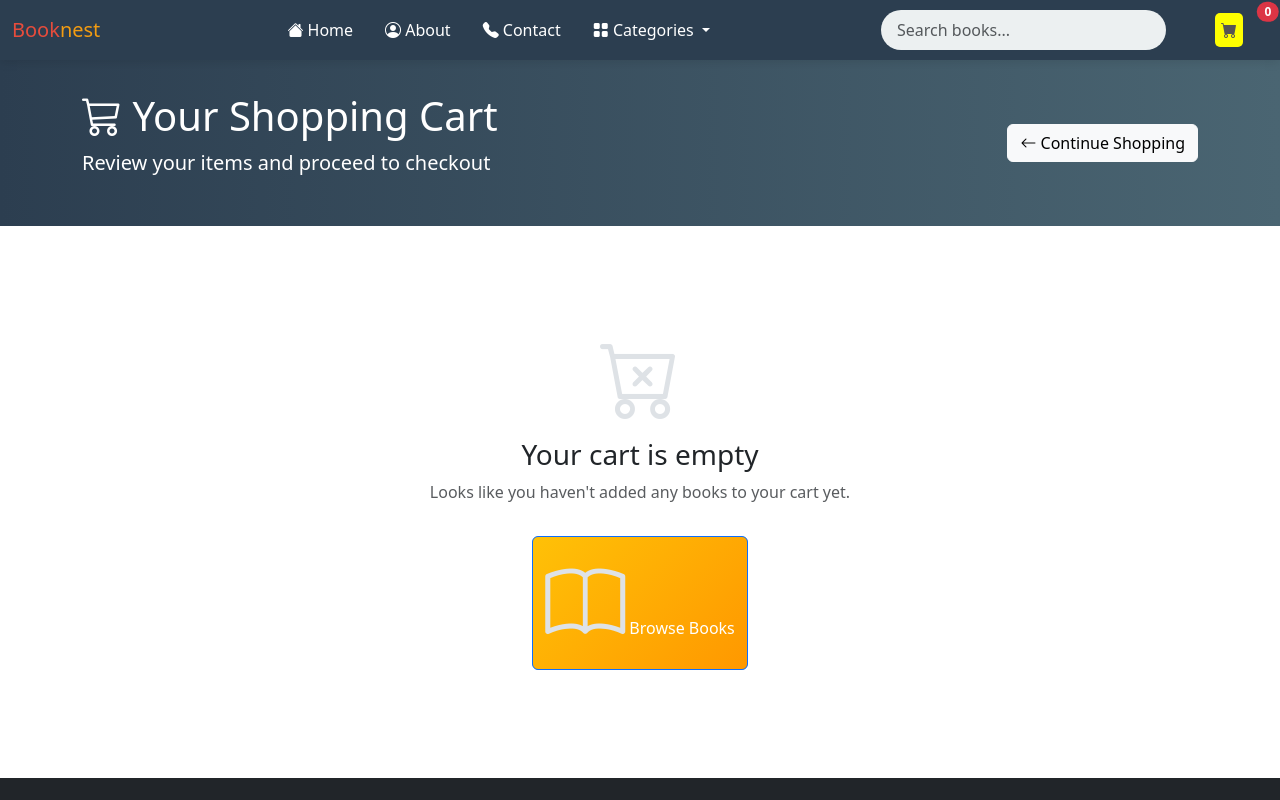
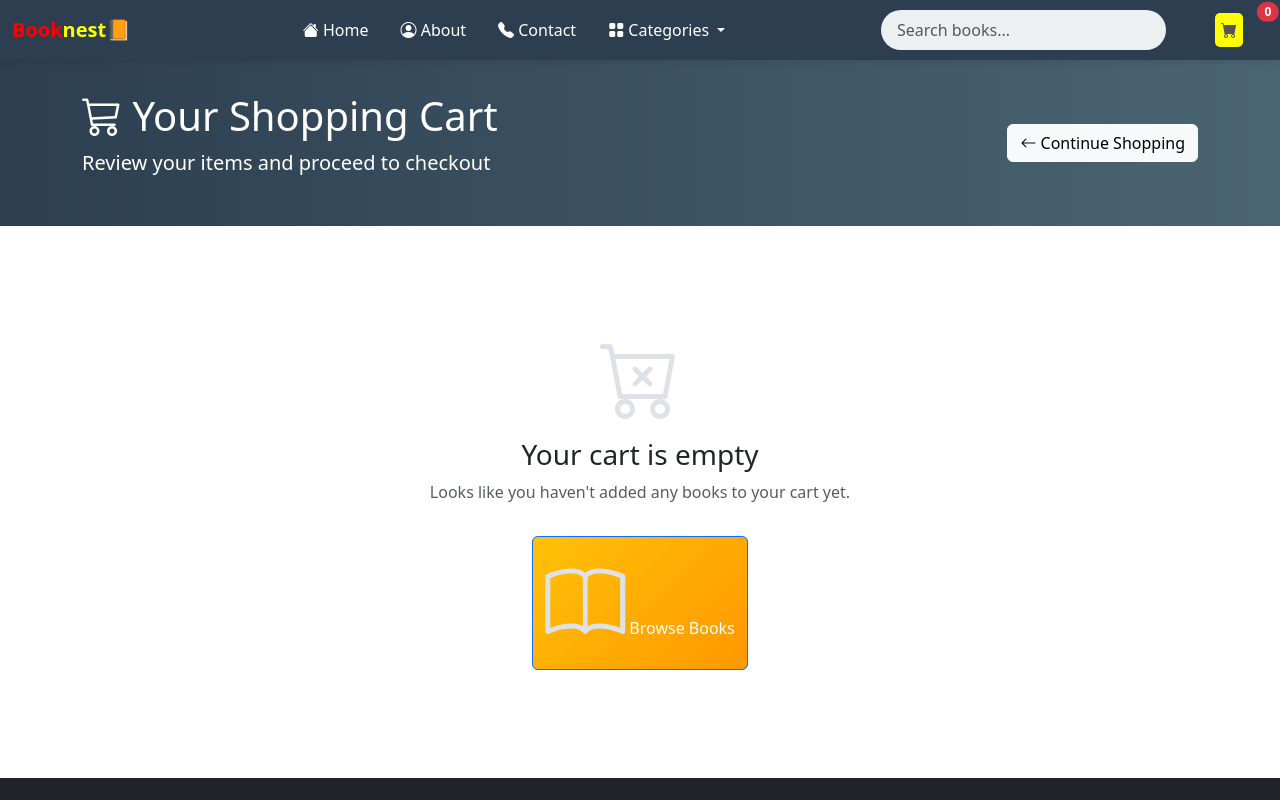
Before and after one commit to nileshkaute/BookNest, a plain HTML site: page cart.html in a window 1280 px wide. Shown: the top 800 px of the page. Drawn offline with nearby package versions, Linux system fonts and the light colour scheme.

Commit message:
Updated navbar in cart.html

```diff
--- a/cart.html
+++ b/cart.html
@@ -18,9 +18,9 @@
 <body>
   <nav class="navbar navbar-expand-lg w-100">
     <div class="container-fluid">
-      <a class="navbar-brand" href="index.html"> <span
-          style="color: #E74C3C;">Book</span><span style="color: #F39C12;">nest</span></a>
-
+       <a class="navbar-brand fw-bold" href="index.html">
+        <span style="color: red;">Book</span><span style="color: yellow;">nest</span>📙
+      </a>
       <button class="navbar-toggler" type="button" data-bs-toggle="collapse" data-bs-target="#navbarSupportedContent"
         aria-controls="navbarSupportedContent" aria-expanded="false" aria-label="Toggle navigation">
         <span class="navbar-toggler-icon"></span>
```
